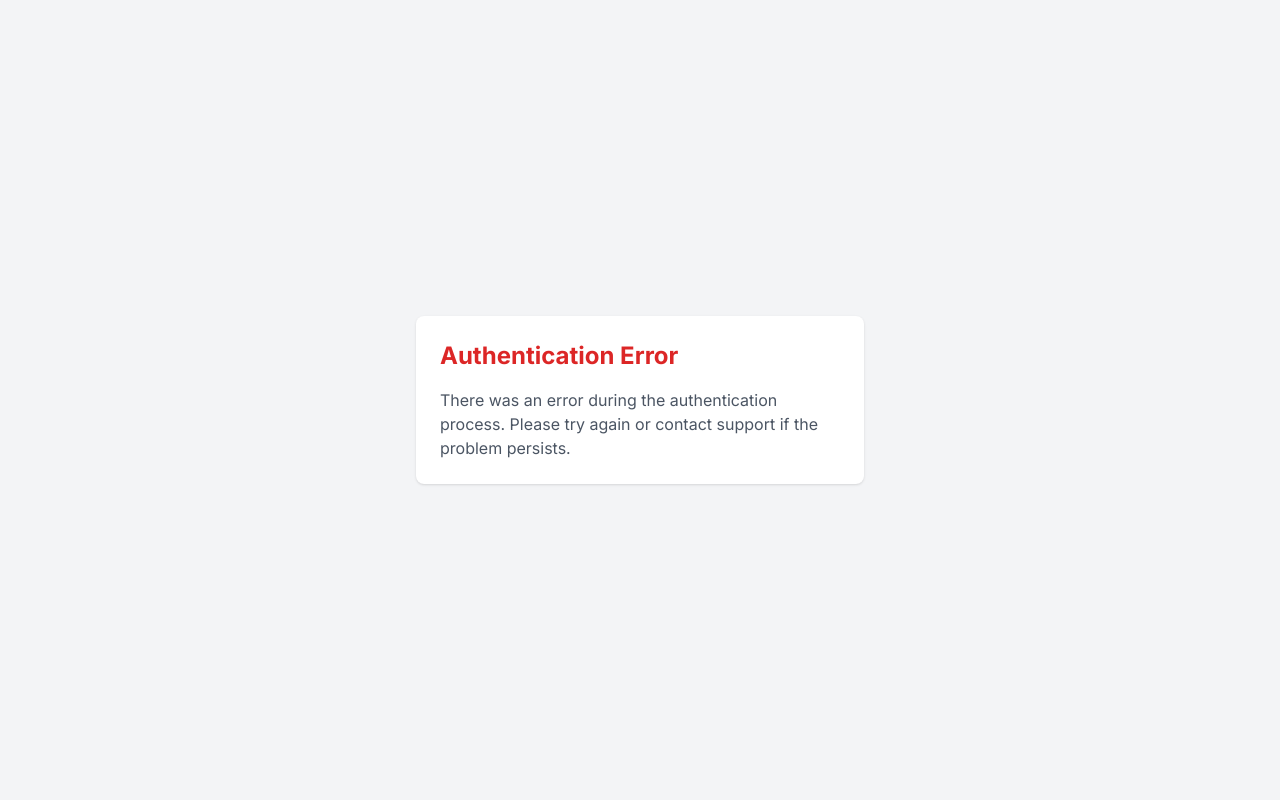
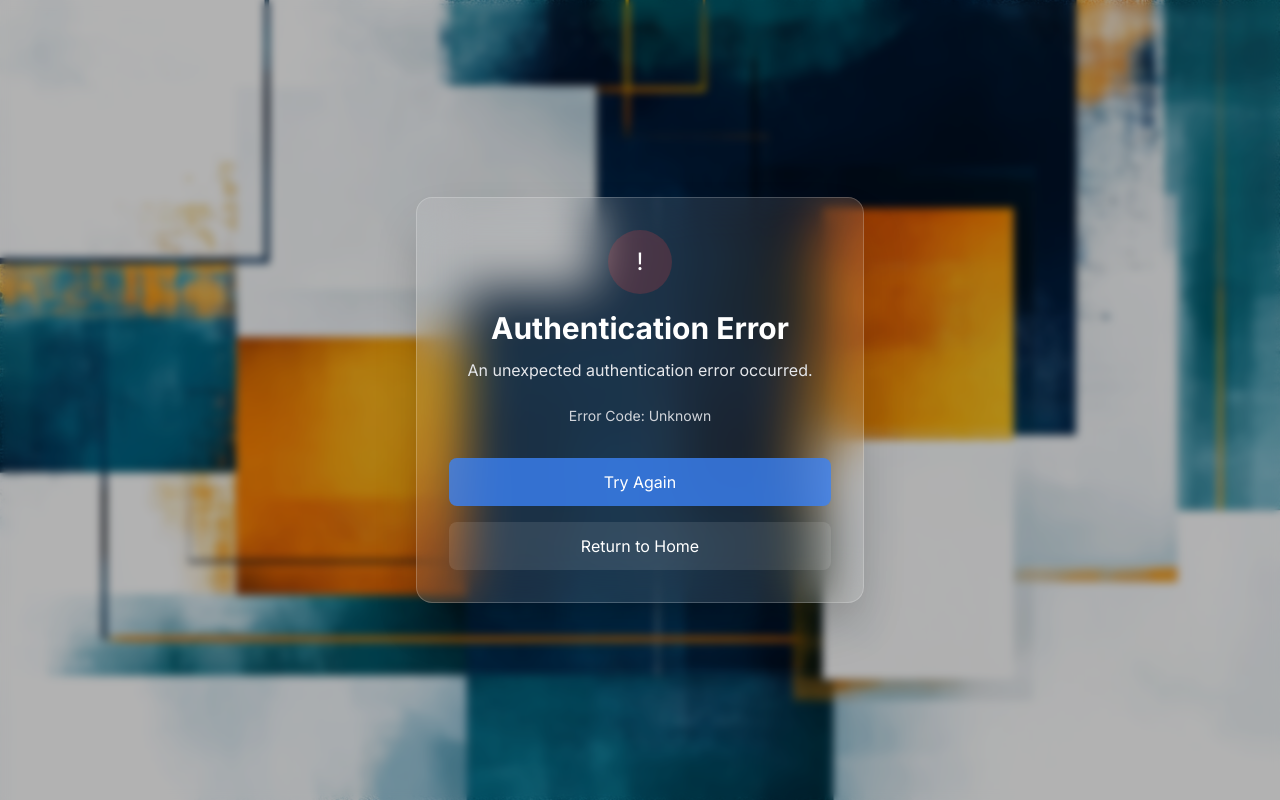
Before and after one commit to iziuqo/oidc-auth-system, a Next.js app: page /auth/error in a window 1280 px wide. Built offline with nearby package versions, Linux system fonts and the light colour scheme.

Commit message:
Update page.tsx

```diff
--- a/app/auth/error/page.tsx
+++ b/app/auth/error/page.tsx
@@ -1,11 +1,74 @@
-export default function ErrorPage() {
+import Link from 'next/link'
+
+export default function AuthError({
+  searchParams,
+}: {
+  searchParams: { error?: string }
+}) {
+  const getErrorMessage = (error: string | undefined) => {
+    switch (error) {
+      case 'Configuration':
+        return 'There was an error with the server configuration. This might be due to missing environment variables.';
+      case 'AccessDenied':
+        return 'Access was denied. You may need to be added to the allowed users list.';
+      case 'Verification':
+        return 'The verification token was invalid or has expired.';
+      case 'OAuthSignin':
+        return 'Error in constructing the authorization URL.';
+      case 'OAuthCallback':
+        return 'Error in handling the OAuth callback.';
+      case 'OAuthCreateAccount':
+        return 'Error creating OAuth account.';
+      case 'EmailCreateAccount':
+        return 'Could not create email account.';
+      case 'Callback':
+        return 'Error in the OAuth callback handler.';
+      case 'InvalidCredentials':
+        return 'Invalid credentials provided.';
+      default:
+        return 'An unexpected authentication error occurred.';
+    }
+  }
+
+  console.log('Auth Error:', searchParams?.error); // Debug log
+
   return (
-    <div className="min-h-screen bg-gray-100 flex items-center justify-center">
-      <div className="max-w-md w-full bg-white rounded-lg shadow p-6">
-        <h1 className="text-2xl font-bold text-red-600 mb-4">Authentication Error</h1>
-        <p className="text-gray-600">
-          There was an error during the authentication process. Please try again or contact support if the problem persists.
-        </p>
+    <div className="min-h-screen bg-cover bg-center relative" style={{ backgroundImage: 'url("/bg-abstract.png")' }}>
+      <div className="absolute inset-0 bg-black/30 backdrop-blur-sm"></div>
+
+      <div className="relative min-h-screen flex items-center justify-center p-4">
+        <div className="w-full max-w-md">
+          <div className="backdrop-blur-xl bg-white/10 p-8 rounded-2xl shadow-2xl border border-white/20">
+            <div className="text-center mb-8">
+              <div className="inline-flex items-center justify-center w-16 h-16 rounded-full bg-red-500/20 mb-4">
+                <span className="text-2xl text-white">!</span>
+              </div>
+              <h1 className="text-3xl font-bold text-white mb-3">Authentication Error</h1>
+              <p className="text-gray-200 mb-6">
+                {getErrorMessage(searchParams?.error)}
+              </p>
+
+              <p className="text-sm text-gray-300">
+                Error Code: {searchParams?.error || 'Unknown'}
+              </p>
+            </div>
+
+            <div className="space-y-4">
+              <Link
+                href="/auth/login"
+                className="block w-full bg-blue-500/80 hover:bg-blue-600/80 text-white text-center rounded-lg px-4 py-3 transition duration-200"
+              >
+                Try Again
+              </Link>
+              <Link
+                href="/"
+                className="block w-full bg-white/10 hover:bg-white/20 text-white text-center rounded-lg px-4 py-3 transition duration-200"
+              >
+                Return to Home
+              </Link>
+            </div>
+          </div>
+        </div>
       </div>
     </div>
   )
```
